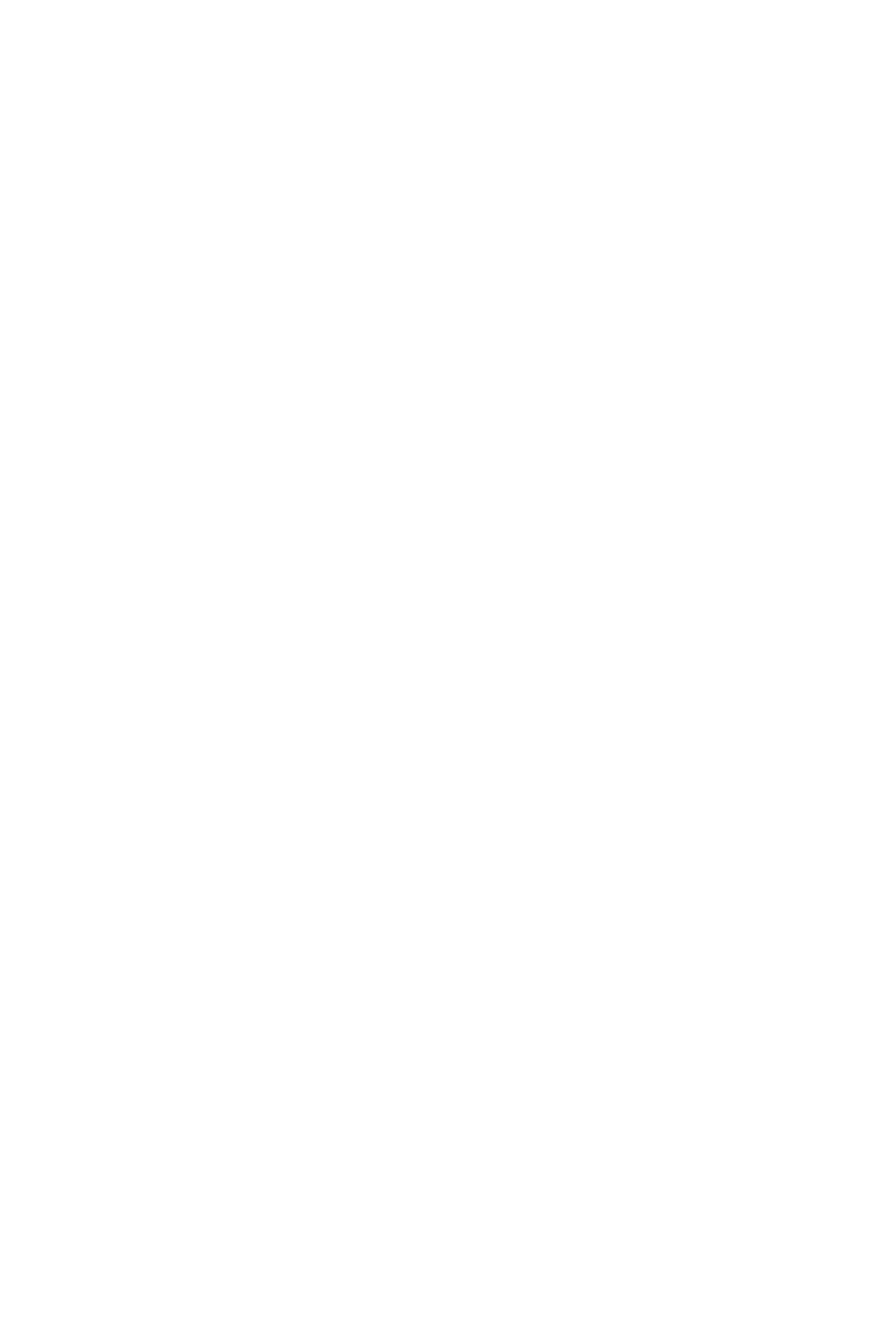
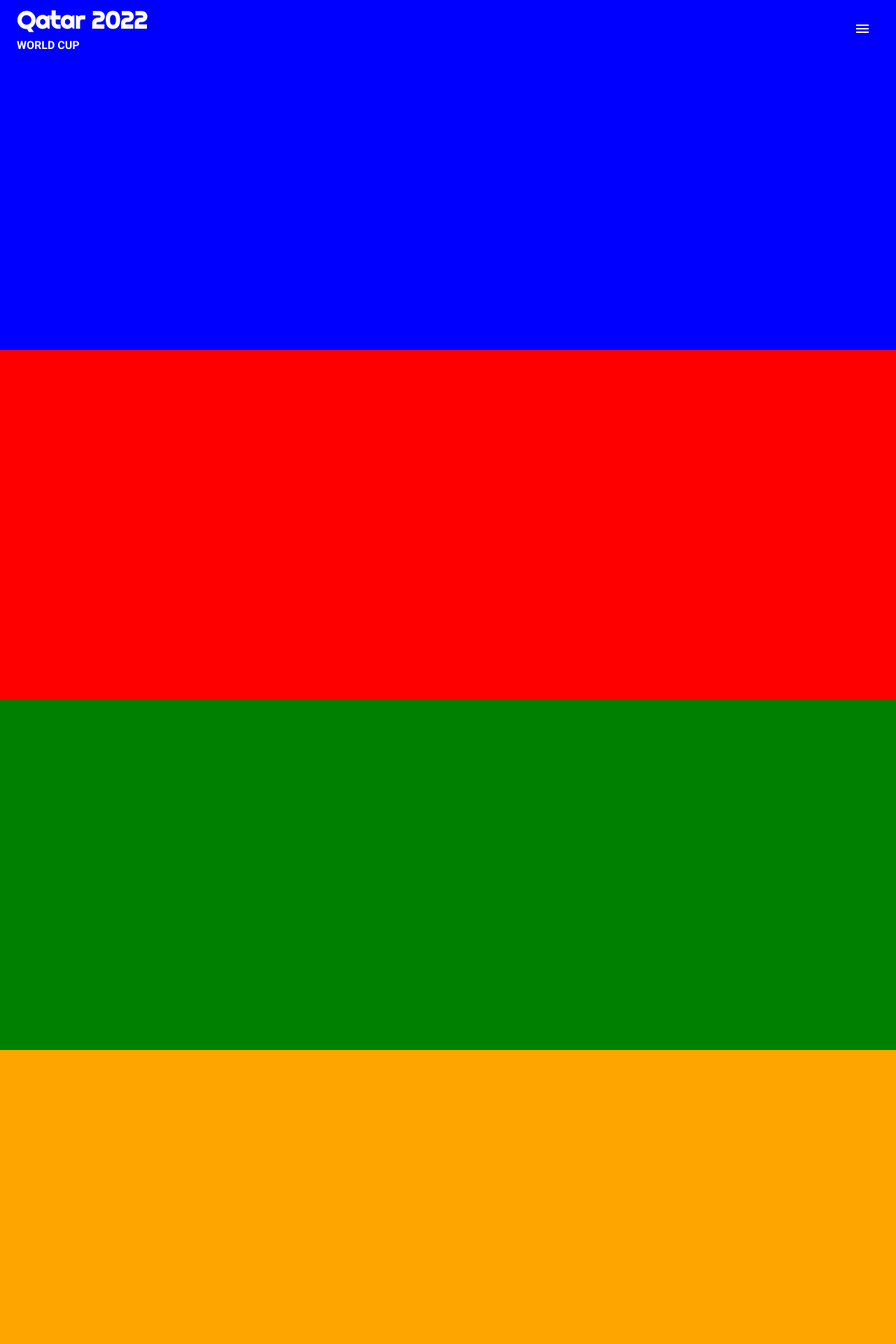
Before and after one commit to rennanmelo/world-cup-2022, a React (Create React App) app: page / in a window 1280 px wide. Shown: the top 1920 px of the page at 70% size. Before the commit the page ends 800 px from the top, so only its background shows below. Built offline with nearby package versions, Linux system fonts and the light colour scheme.

Commit message:
Added content for testing

```diff
--- a/src/App.js
+++ b/src/App.js
@@ -5,6 +5,26 @@ const App = () => {
   return (
     <div className="App">
       <Header />
+      <div
+        id="featured"
+        style={{ backgroundColor: "blue", height: "500px" }}
+      ></div>
+      <div
+        id="eventinfo"
+        style={{ backgroundColor: "red", height: "500px" }}
+      ></div>
+      <div
+        id="highlights"
+        style={{ backgroundColor: "green", height: "500px" }}
+      ></div>
+      <div
+        id="pricing"
+        style={{ backgroundColor: "orange", height: "500px" }}
+      ></div>
+      <div
+        id="location"
+        style={{ backgroundColor: "pink", height: "500px" }}
+      ></div>
     </div>
   );
 };
```
